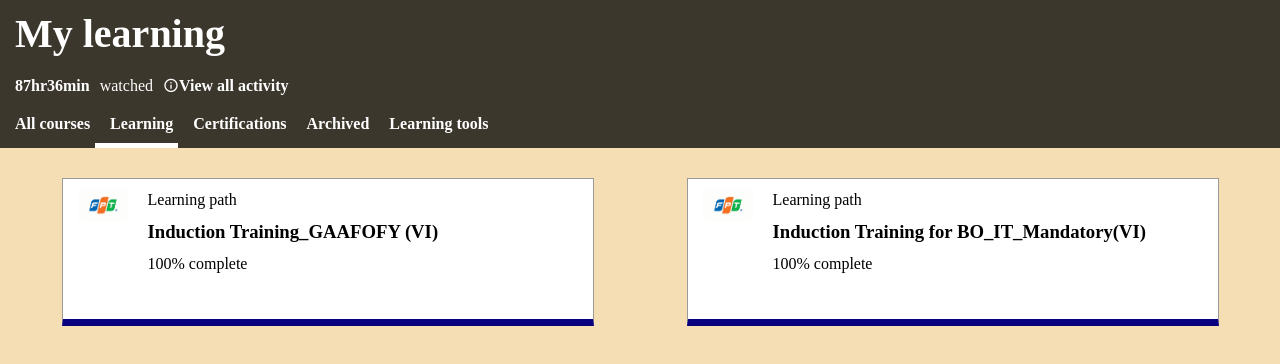
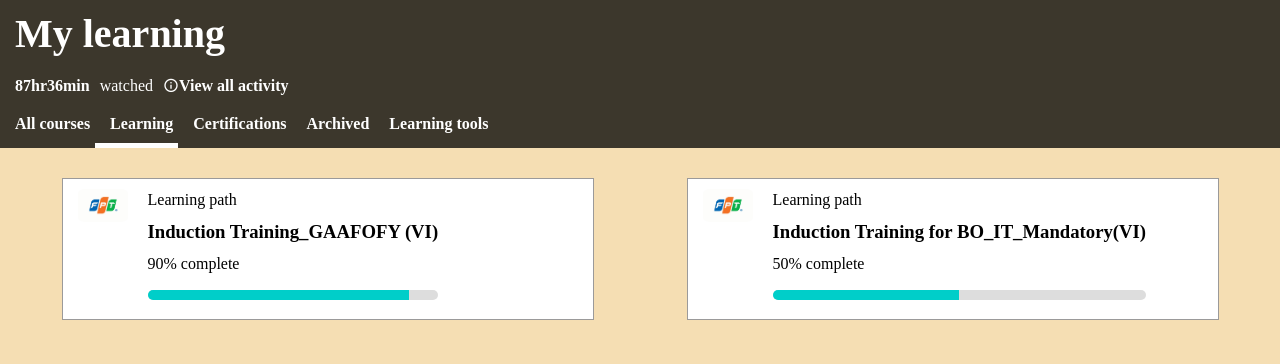
Before and after one commit to LaiThiHoa/Lab5, a plain HTML site: page index.html in a window 1280 px wide. Both pictures are taken after a click on the element "Learning". Drawn offline with nearby package versions, Linux system fonts and the light colour scheme.

Commit message:
updateeee

```diff
--- a/css/style.css
+++ b/css/style.css
@@ -182,7 +182,6 @@ input{
   height: 120px;
   position: relative;
   /* line-height: 2px; */
-  border-bottom: 7px solid rgb(9, 0, 128);
 
 }
 .text{
@@ -191,3 +190,16 @@ input{
   top:5px;
   line-height: 2em;
 }
+.progress-bar span {
+  display: block;
+  height: 100%;
+  background-color: #00cec9;
+}
+.progress-bar {
+  width: 100%;
+  height: 10px;
+  background-color: #ddd;
+  border-radius: 5px;
+  overflow: hidden;
+  margin-top: 10px;
+}
--- a/index.html
+++ b/index.html
@@ -247,11 +247,13 @@
       <div class="tab-content" id="tab2">
         <div class="learning-paths">
           <div class="learning_item">
-            <img src="img/y-nghia-logo-fpt-lan-3.jpg" alt="Logo_FPT" />
+            <img src="img/y-nghia-logo-fpt-lan-3.jpg" alt="Logo_FPT"
+             />
             <div class="text">
               <p>Learning path</p>
               <h3>Induction Training_GAAFOFY (VI)</h3>
-              <p> 100% complete</p>
+              <p> 90% complete</p>
+              <div class="progress-bar"><span style="width: 90%;"></span></div>
             </div>
           </div>
           <div class="learning_item">
@@ -259,7 +261,8 @@
             <div class="text">
               <p>Learning path</p>
               <h3>Induction Training for BO_IT_Mandatory(VI)</h3>
-              <p> 100% complete</p>
+              <p> 50% complete</p>
+              <div class="progress-bar"><span style="width: 50%;"></span></div>
             </div>
           </div>
         </div>
```
